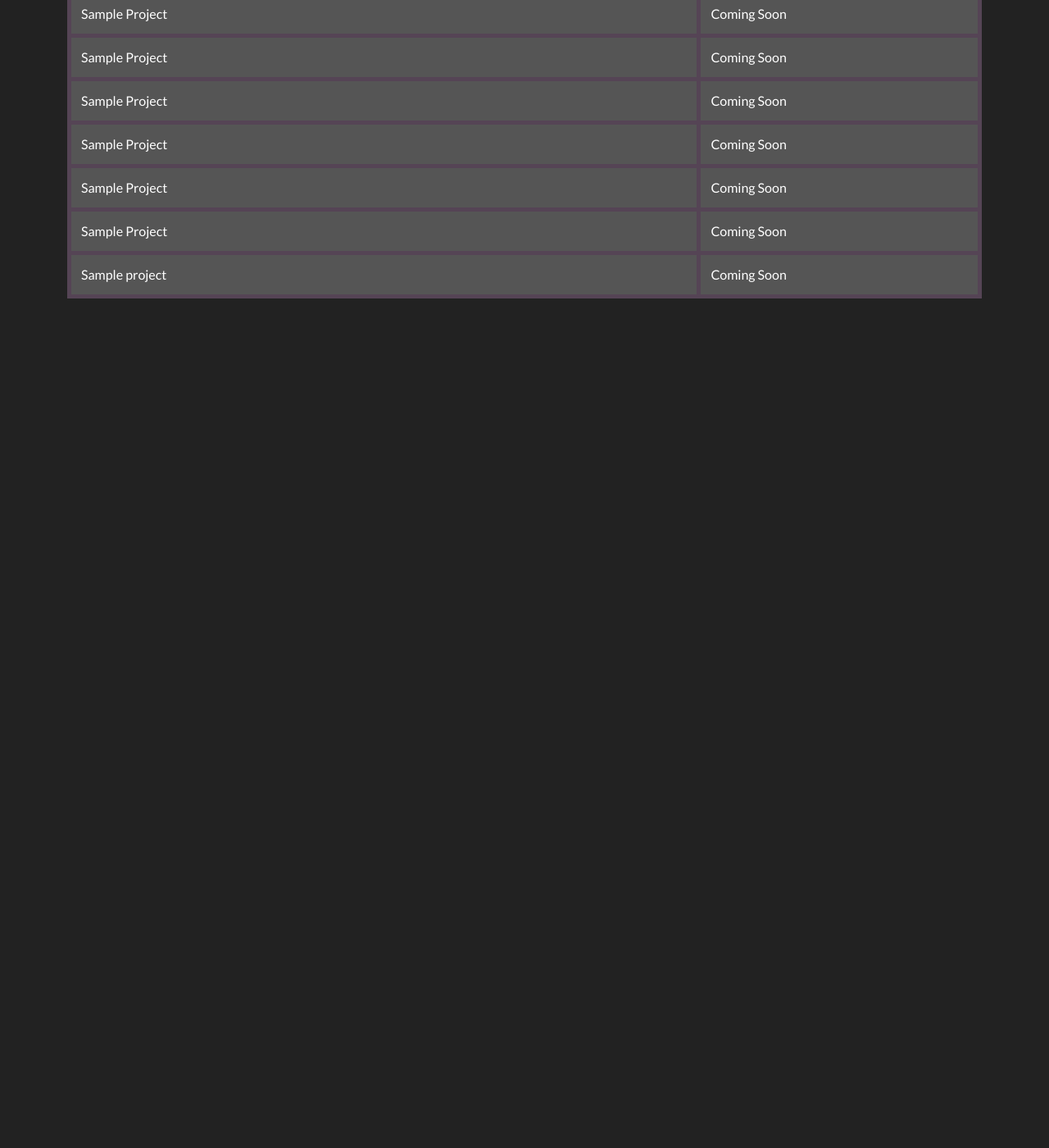
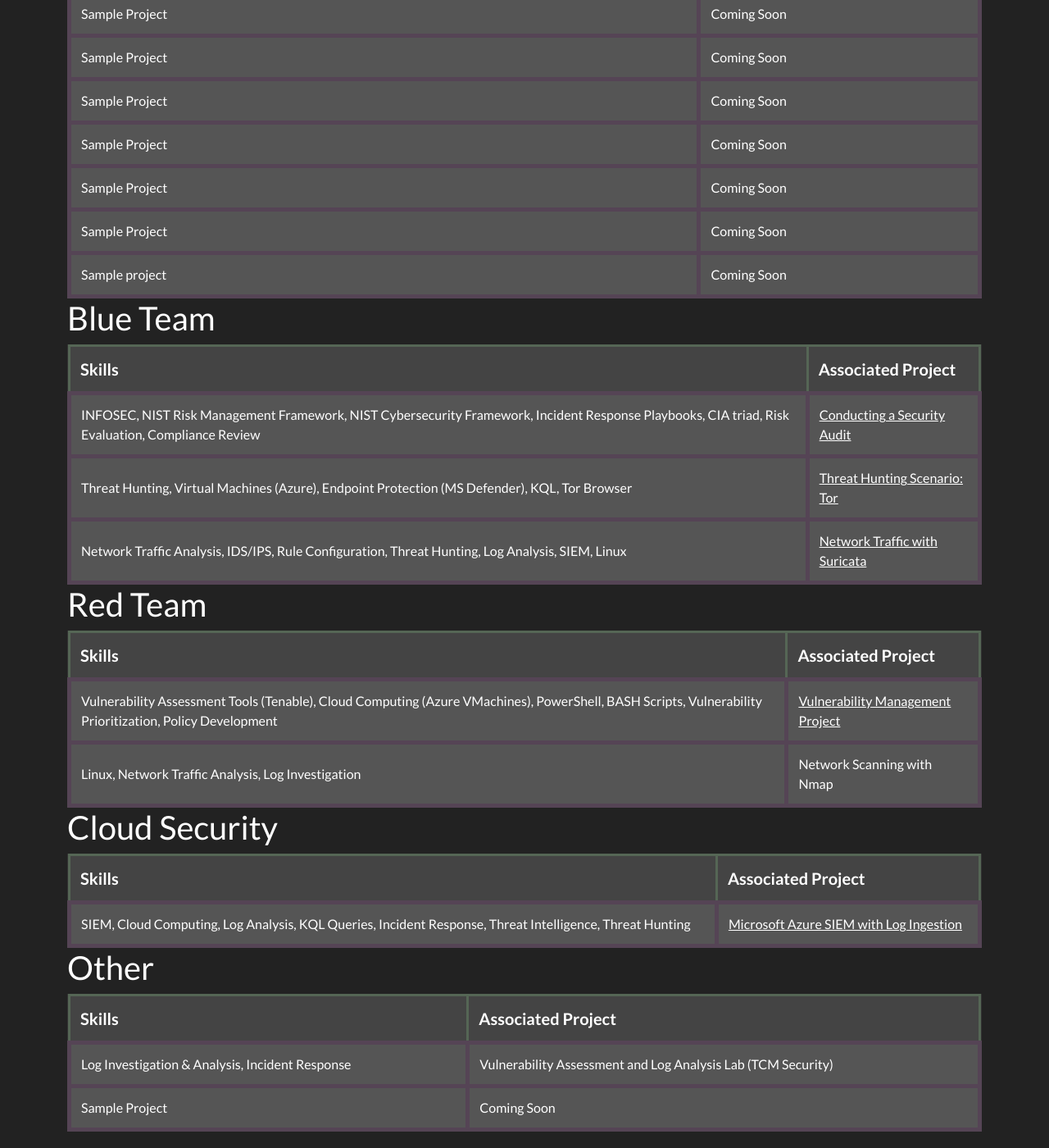
Before and after one commit to JKopal101/jkopal101.github.io, a Jekyll site: the page built from projects.md, in a window 1280 px wide and 1400 px high, scrolled down 1114 px. Shown: the whole window at 82% size. Built offline with Jekyll 4.4.1, drawn with Linux system fonts in a browser that asks for light colours; before the commit the page ends 1526 px from its top, so only the background shows below that.

Commit message:
Update projects.md
Edited categories for table

```diff
--- a/projects.md
+++ b/projects.md
@@ -127,3 +127,86 @@ I’ve worked on a variety of projects in the Cybersecurity and IT space, focusi
     </tr>
   </tbody>
 </table>
+
+
+
+
+<h2 style="color: #fff;">Blue Team</h2>
+<table style="width:100%; background-color:#333; color:#fff; border-collapse:collapse; border:1px solid #555;">
+  <thead>
+    <tr style="background-color:#444;">
+      <th style="font-size: 20px; padding:12px; border:3px solid #565;">Skills</th>
+      <th style="font-size: 20px; padding:12px; border:3px solid #565;">Associated Project</th>
+    </tr>
+  </thead>
+  <tbody>
+    <tr style="background-color:#555;">
+      <td style="padding:12px; border:5px solid #545;">INFOSEC, NIST Risk Management Framework, NIST Cybersecurity Framework, Incident Response Playbooks, CIA triad, Risk Evaluation, Compliance Review</td>
+      <td style="padding:12px; border:5px solid #545;"><a href="https://github.com/JKopal101/Conducting-a-Security-Audit" style="color:white;">Conducting a Security Audit</a></td>
+    </tr>
+    <tr style="background-color:#555;">
+      <td style="padding:12px; border:5px solid #545;">Threat Hunting, Virtual Machines (Azure), Endpoint Protection (MS Defender), KQL, Tor Browser</td>
+      <td style="padding:12px; border:5px solid #545;"><a href="https://github.com/JKopal101/threat-hunting-scenario-tor" style="color:white;">Threat Hunting Scenario: Tor</a></td>
+    </tr>
+    <tr style="background-color:#555;">
+      <td style="padding:12px; border:5px solid #545;">Network Traffic Analysis, IDS/IPS, Rule Configuration, Threat Hunting, Log Analysis, SIEM, Linux</td>
+      <td style="padding:12px; border:5px solid #545;"><a href="https://github.com/JKopal101/network-traffic-with-suricata" style="color:white;">Network Traffic with Suricata</a></td>
+    </tr>
+  </tbody>
+</table>
+
+<h2 style="color: #fff;">Red Team</h2>
+<table style="width:100%; background-color:#333; color:#fff; border-collapse:collapse; border:1px solid #555;">
+  <thead>
+    <tr style="background-color:#444;">
+      <th style="font-size: 20px; padding:12px; border:3px solid #565;">Skills</th>
+      <th style="font-size: 20px; padding:12px; border:3px solid #565;">Associated Project</th>
+    </tr>
+  </thead>
+  <tbody>
+    <tr style="background-color:#555;">
+      <td style="padding:12px; border:5px solid #545;">Vulnerability Assessment Tools (Tenable), Cloud Computing (Azure VMachines), PowerShell, BASH Scripts, Vulnerability Prioritization, Policy Development</td>
+      <td style="padding:12px; border:5px solid #545;"><a href="https://github.com/JKopal101/vulnerability-management-project" style="color:white;">Vulnerability Management Project</a></td>
+    </tr>
+    <tr style="background-color:#555;">
+      <td style="padding:12px; border:5px solid #545;">Linux, Network Traffic Analysis, Log Investigation</td>
+      <td style="padding:12px; border:5px solid #545;">Network Scanning with Nmap</td>
+    </tr>
+  </tbody>
+</table>
+
+<h2 style="color: #fff;">Cloud Security</h2>
+<table style="width:100%; background-color:#333; color:#fff; border-collapse:collapse; border:1px solid #555;">
+  <thead>
+    <tr style="background-color:#444;">
+      <th style="font-size: 20px; padding:12px; border:3px solid #565;">Skills</th>
+      <th style="font-size: 20px; padding:12px; border:3px solid #565;">Associated Project</th>
+    </tr>
+  </thead>
+  <tbody>
+    <tr style="background-color:#555;">
+      <td style="padding:12px; border:5px solid #545;">SIEM, Cloud Computing, Log Analysis, KQL Queries, Incident Response, Threat Intelligence, Threat Hunting</td>
+      <td style="padding:12px; border:5px solid #545;"><a href="https://github.com/JKopal101/ms-azure-with-siem" style="color:white;">Microsoft Azure SIEM with Log Ingestion</a></td>
+    </tr>
+  </tbody>
+</table>
+
+<h2 style="color: #fff;">Other</h2>
+<table style="width:100%; background-color:#333; color:#fff; border-collapse:collapse; border:1px solid #555;">
+  <thead>
+    <tr style="background-color:#444;">
+      <th style="font-size: 20px; padding:12px; border:3px solid #565;">Skills</th>
+      <th style="font-size: 20px; padding:12px; border:3px solid #565;">Associated Project</th>
+    </tr>
+  </thead>
+  <tbody>
+    <tr style="background-color:#555;">
+      <td style="padding:12px; border:5px solid #545;">Log Investigation & Analysis, Incident Response</td>
+      <td style="padding:12px; border:5px solid #545;">Vulnerability Assessment and Log Analysis Lab (TCM Security)</td>
+    </tr>
+    <tr style="background-color:#555;">
+      <td style="padding:12px; border:5px solid #545;">Sample Project</td>
+      <td style="padding:12px; border:5px solid #545;">Coming Soon</td>
+    </tr>
+  </tbody>
+</table>
```
